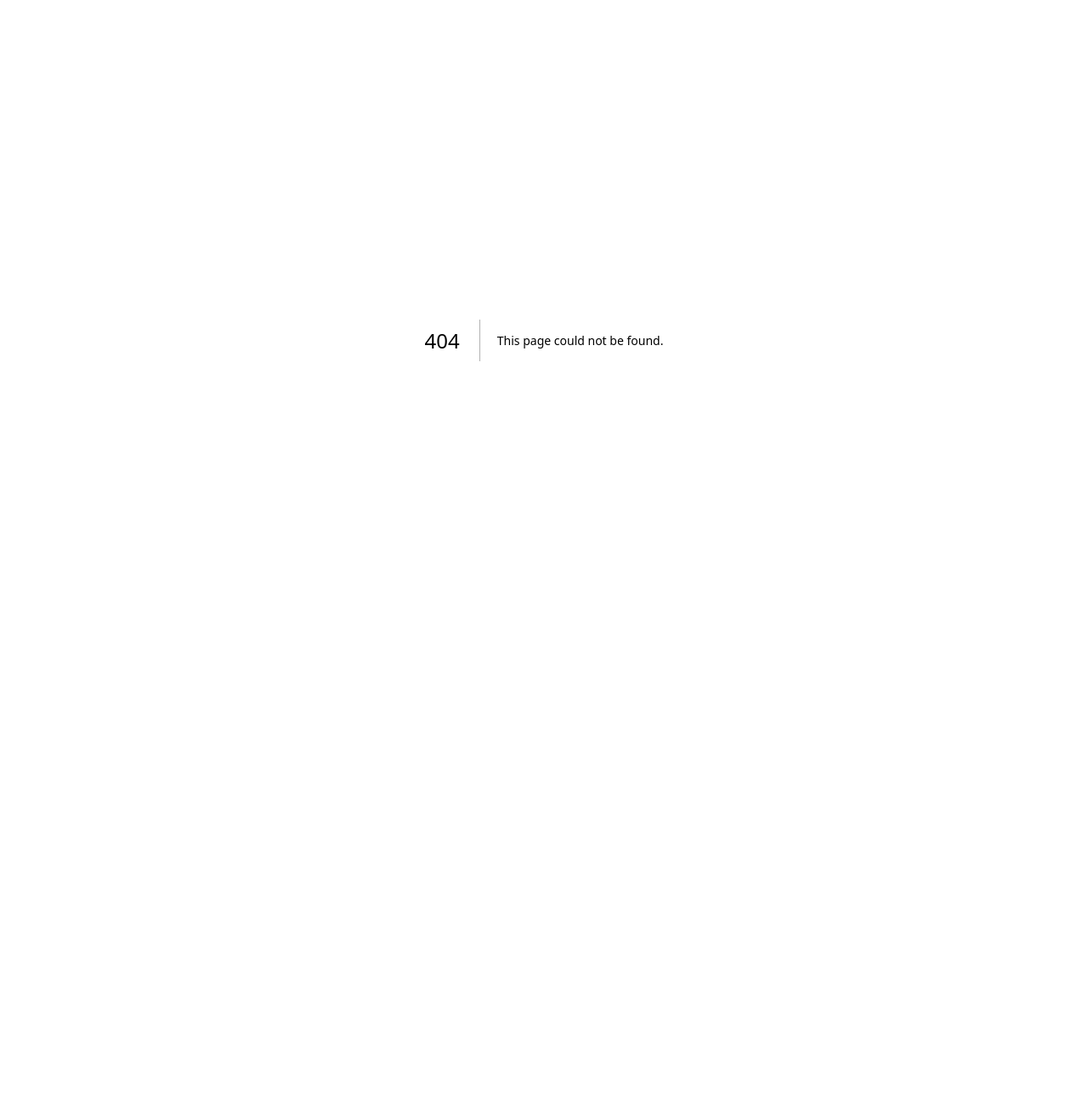
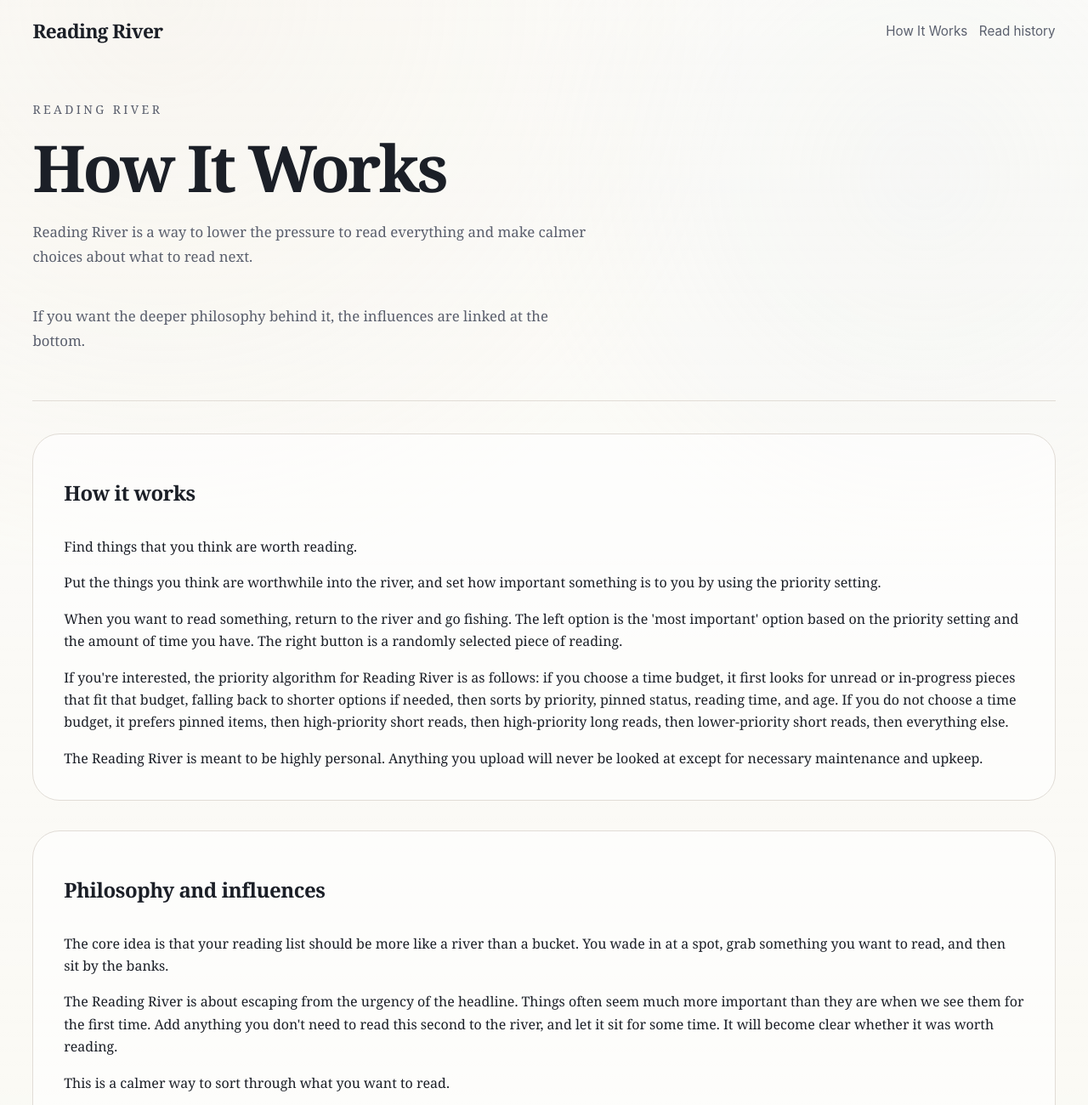
Before and after one commit to peachymomotaro/mywebsite, a Next.js app: page /reading-river/how-it-works in a window 1280 px wide. Before the commit this address had no page. Shown: the top 1300 px of the page at 85% size. Before the commit the page ends 800 px from the top, so only its background shows below. Built offline with nearby package versions, Linux system fonts and the light colour scheme; no server answers.

Commit message:
feat: add reading river how it works page

```diff
--- /dev/null
+++ b/app/reading-river/how-it-works/page.tsx
@@ -0,0 +1,115 @@
+import type { Metadata } from "next";
+
+export const metadata: Metadata = {
+  title: "How It Works",
+  description: "How to use Reading River and where its philosophy comes from.",
+};
+
+const influences = [
+  {
+    href: "https://www.oliverburkeman.com/river",
+    label: "Oliver Burkeman on the river",
+    description:
+      "The primary inspiration for the philosophy of this site.",
+  },
+  {
+    href: "https://davidepstein.substack.com/p/how-to-improve-your-information-diet",
+    label: "David Epstein, How To Improve Your Information Diet",
+    description:
+      "The Reading River offers another way of improving your information diet, by reducing the amount of reading you have to attend to. There's too much out there, and the Reading River washes most of it away into the future.",
+  },
+  {
+    href: "https://notes.andymatuschak.org/Spaced_repetition_systems_can_be_used_to_program_attention",
+    label: "Andy Matuschak, Spaced repetition systems can be used to program attention",
+    description:
+      "The Reading River can also be thought of a way of saying that you will attend to something in the future, just no",
+  },
+] as const;
+
+export default function HowItWorksPage() {
+  return (
+    <main className="editorial-page">
+      <div className="editorial-page-surface">
+        <header className="editorial-page-masthead">
+          <div className="editorial-page-masthead-copy">
+            <p className="editorial-page-kicker">Reading River</p>
+            <h1 className="editorial-page-title">How It Works</h1>
+            <p className="editorial-page-intro">
+              Reading River is a way to lower the pressure to read everything and make
+              calmer choices about what to read next.
+            </p>
+            <p className="editorial-page-intro">
+              If you want the deeper philosophy behind it, the influences are linked at
+              the bottom.
+            </p>
+          </div>
+        </header>
+
+        <hr className="editorial-page-rule" />
+
+        <section className="editorial-page-content river-how-page-content">
+          <section className="editorial-panel-soft river-how-section">
+            <h2>How it works</h2>
+            <p>Find things that you think are worth reading.</p>
+            <p>
+              Put the things you think are worthwhile into the river, and set how
+              important something is to you by using the priority setting.
+            </p>
+            <p>
+              When you want to read something, return to the river and go fishing.
+              The left option is the &apos;most important&apos; option based on the
+              priority setting and the amount of time you have. The right button is a
+              randomly selected piece of reading.
+            </p>
+            <p>
+              If you&apos;re interested, the priority algorithm for Reading River is
+              as follows: if you choose a time budget, it first looks for unread or
+              in-progress pieces that fit that budget, falling back to shorter
+              options if needed, then sorts by priority, pinned status, reading
+              time, and age. If you do not choose a time budget, it prefers pinned
+              items, then high-priority short reads, then high-priority long reads,
+              then lower-priority short reads, then everything else.
+            </p>
+            <p>
+              The Reading River is meant to be highly personal. Anything you upload
+              will never be looked at except for necessary maintenance and upkeep.
+            </p>
+          </section>
+
+          <section className="editorial-panel-soft river-how-section">
+            <h2>Philosophy and influences</h2>
+            <p>
+              The core idea is that your reading list should be more like a river
+              than a bucket. You wade in at a spot, grab something you want to read,
+              and then sit by the banks.
+            </p>
+            <p>
+              The Reading River is about escaping from the urgency of the headline.
+              Things often seem much more important than they are when we see them
+              for the first time. Add anything you don&apos;t need to read this
+              second to the river, and let it sit for some time. It will become
+              clear whether it was worth reading.
+            </p>
+            <p>This is a calmer way to sort through what you want to read.</p>
+
+            <ul className="river-how-source-list">
+              {influences.map((influence) => (
+                <li key={influence.href} className="river-how-source-item">
+                  <a
+                    href={influence.href}
+                    target="_blank"
+                    rel="noreferrer"
+                    className="river-how-source-link"
+                  >
+                    {influence.label}
+                  </a>
+                  <p>{influence.description}</p>
+                </li>
+              ))}
+            </ul>
+          </section>
+        </section>
+      </div>
+    </main>
+  );
+}
--- a/app/reading-river/reading-river.css
+++ b/app/reading-river/reading-river.css
@@ -641,6 +641,48 @@ a {
   padding-top: 0.45rem;
 }
 
+.river-how-page-content {
+  gap: clamp(1.5rem, 2.8vw, 2.2rem);
+}
+
+.river-how-section {
+  display: grid;
+  gap: 1rem;
+}
+
+.river-how-section p,
+.river-how-source-item p {
+  margin: 0;
+}
+
+.river-how-source-list {
+  display: grid;
+  gap: 1rem;
+  padding: 0;
+  margin: 0.4rem 0 0;
+  list-style: none;
+}
+
+.river-how-source-item {
+  display: grid;
+  gap: 0.35rem;
+  padding-top: 1rem;
+  border-top: 1px solid hsl(var(--border));
+}
+
+.river-how-source-link {
+  font-family: var(--font-sans);
+  font-size: 0.98rem;
+  font-weight: 600;
+  color: hsl(var(--foreground));
+  text-decoration: underline;
+  text-underline-offset: 0.18em;
+}
+
+.river-how-source-link:hover {
+  color: hsl(var(--accent-foreground));
+}
+
 .add-mode-switch {
   padding-top: 0.35rem;
 }
--- a/components/reading-river/shell-nav.tsx
+++ b/components/reading-river/shell-nav.tsx
@@ -17,6 +17,9 @@ export function ShellNav({ isAdmin = false }: ShellNavProps) {
 
   return (
     <nav className="river-shell-nav" aria-label="Primary">
+      <Link href={readingRiverPath("/how-it-works")} className="river-shell-nav-link">
+        How It Works
+      </Link>
       <Link href={readingRiverPath("/history")} className="river-shell-nav-link">
         Read history
       </Link>
```
Also changed, not shown: 2 other files (tests, documents, lock files or other folders).
